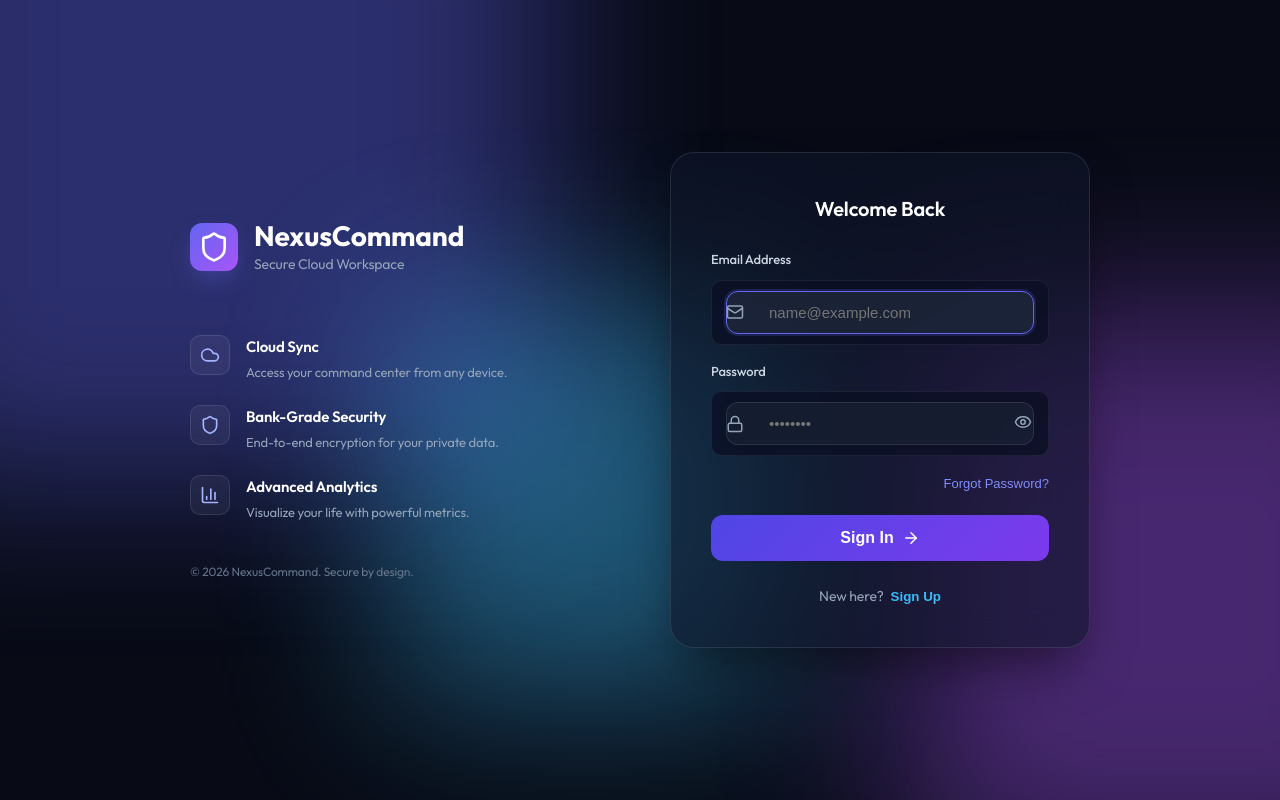
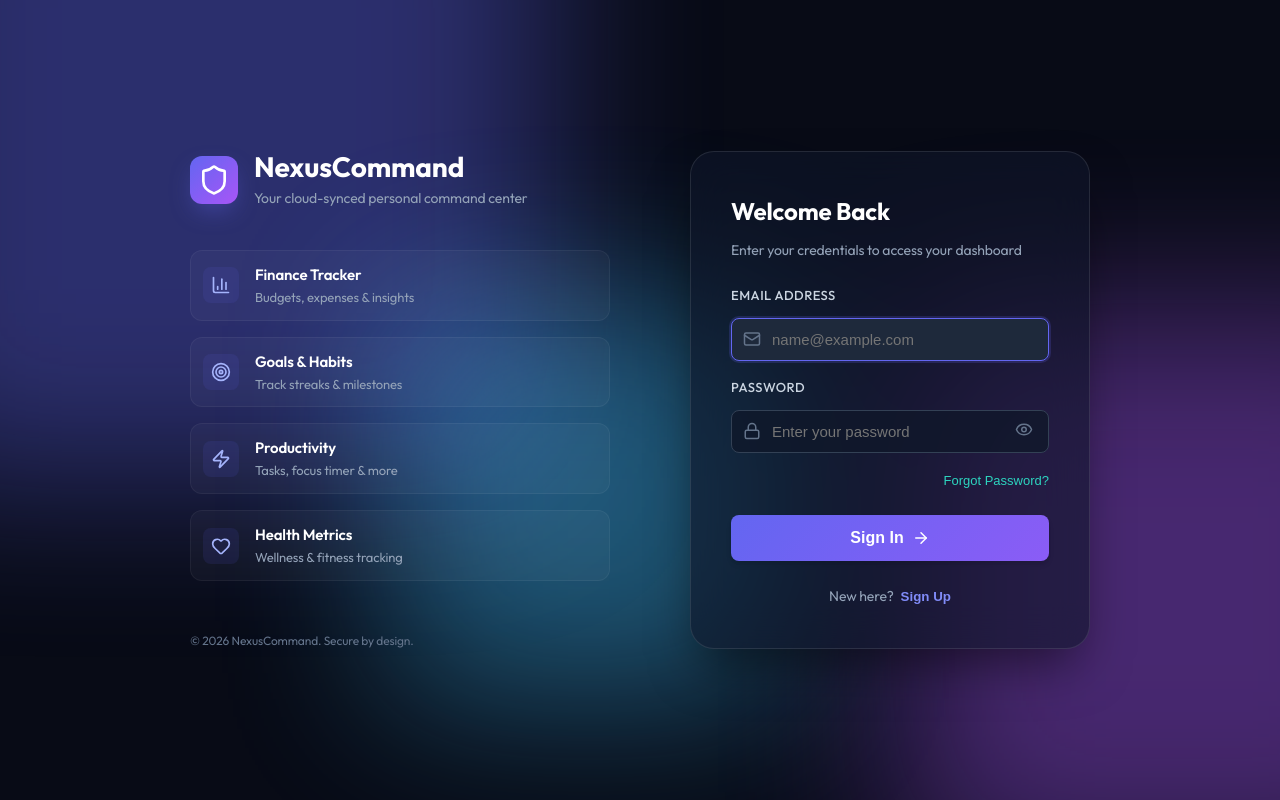
Before and after one commit to PSAbhinav/nexus-command, a React (Vite) app: page / in a window 1280 px wide. Built offline with nearby package versions, Linux system fonts and the light colour scheme; no server answers.

Commit message:
Refine Auth UI: restore module list, simplify inputs

```diff
--- a/src/components/auth/AuthScreen.jsx
+++ b/src/components/auth/AuthScreen.jsx
@@ -1,6 +1,6 @@
 import { useState, useEffect } from 'react';
 import { supabase } from '../../lib/supabase';
-import { Shield, Mail, ArrowRight, Lock, Eye, EyeOff, CheckCircle2, AlertCircle, Zap, Globe, BarChart3, Cloud } from 'lucide-react';
+import { Shield, Mail, ArrowRight, Lock, Eye, EyeOff, CheckCircle2, AlertCircle, BarChart3, Zap, Target, Heart, Layout } from 'lucide-react';
 
 export default function AuthScreen({ onAuthenticated }) {
   const [mode, setMode] = useState('login'); // 'login' | 'register' | 'forgot' | 'reset'
@@ -84,10 +84,12 @@ export default function AuthScreen({ onAuthenticated }) {
     }
   };
 
-  const features = [
-    { icon: <Cloud size={20} />, title: 'Cloud Sync', desc: 'Access your command center from any device.' },
-    { icon: <Shield size={20} />, title: 'Bank-Grade Security', desc: 'End-to-end encryption for your private data.' },
-    { icon: <BarChart3 size={20} />, title: 'Advanced Analytics', desc: 'Visualize your life with powerful metrics.' }
+  // Original modules list from generic previous design
+  const modules = [
+    { icon: <BarChart3 size={20} />, title: 'Finance Tracker', desc: 'Budgets, expenses & insights' },
+    { icon: <Target size={20} />, title: 'Goals & Habits', desc: 'Track streaks & milestones' },
+    { icon: <Zap size={20} />, title: 'Productivity', desc: 'Tasks, focus timer & more' },
+    { icon: <Heart size={20} />, title: 'Health Metrics', desc: 'Wellness & fitness tracking' }
   ];
 
   return (
@@ -99,23 +101,23 @@ export default function AuthScreen({ onAuthenticated }) {
       </div>
 
       <div className="auth-container">
-        {/* Left Side - Branding & Features */}
+        {/* Left Side - Module Showcase (Restored from Previous Design) */}
         <div className="auth-left">
           <div className="brand-header">
             <div className="logo-icon"><Shield size={32} /></div>
             <div>
               <h1 className="app-title">NexusCommand</h1>
-              <p className="app-tagline">Secure Cloud Workspace</p>
+              <p className="app-tagline">Your cloud-synced personal command center</p>
             </div>
           </div>
 
-          <div className="feature-list">
-            {features.map((f, i) => (
-              <div key={i} className="feature-item">
-                <div className="feature-icon">{f.icon}</div>
+          <div className="module-list">
+            {modules.map((m, i) => (
+              <div key={i} className="module-item">
+                <div className="module-icon">{m.icon}</div>
                 <div>
-                  <div className="feature-title">{f.title}</div>
-                  <div className="feature-desc">{f.desc}</div>
+                  <div className="module-title">{m.title}</div>
+                  <div className="module-desc">{m.desc}</div>
                 </div>
               </div>
             ))}
@@ -136,6 +138,8 @@ export default function AuthScreen({ onAuthenticated }) {
               {mode === 'reset' && 'Set New Password'}
             </h2>
 
+            {mode === 'login' && <p className="auth-subtitle">Enter your credentials to access your dashboard</p>}
+
             {error && <div className="feedback error"><AlertCircle size={16} />{error}</div>}
             {successMsg && <div className="feedback success"><CheckCircle2 size={16} />{successMsg}</div>}
 
@@ -143,9 +147,16 @@ export default function AuthScreen({ onAuthenticated }) {
               {(mode === 'login' || mode === 'register' || mode === 'forgot') && (
                 <div className="input-group">
                   <label>Email Address</label>
-                  <div className="input-field">
-                    <Mail size={18} className="icon" />
-                    <input type="email" placeholder="name@example.com" value={email} onChange={e => setEmail(e.target.value)} required autoFocus={mode === 'login'} />
+                  <div className="simple-input-wrapper">
+                    <Mail size={18} className="input-icon" />
+                    <input
+                      type="email"
+                      placeholder="name@example.com"
+                      value={email}
+                      onChange={e => setEmail(e.target.value)}
+                      required
+                      autoFocus={mode === 'login'}
+                    />
                   </div>
                 </div>
               )}
@@ -153,9 +164,15 @@ export default function AuthScreen({ onAuthenticated }) {
               {(mode === 'login' || mode === 'register' || mode === 'reset') && (
                 <div className="input-group">
                   <label>{mode === 'reset' ? 'New Password' : 'Password'}</label>
-                  <div className="input-field">
-                    <Lock size={18} className="icon" />
-                    <input type={showPassword ? 'text' : 'password'} placeholder="••••••••" value={password} onChange={e => setPassword(e.target.value)} required />
+                  <div className="simple-input-wrapper">
+                    <Lock size={18} className="input-icon" />
+                    <input
+                      type={showPassword ? 'text' : 'password'}
+                      placeholder="Enter your password"
+                      value={password}
+                      onChange={e => setPassword(e.target.value)}
+                      required
+                    />
                     <button type="button" className="toggle-pwd" onClick={() => setShowPassword(!showPassword)}>
                       {showPassword ? <EyeOff size={18} /> : <Eye size={18} />}
                     </button>
@@ -166,9 +183,15 @@ export default function AuthScreen({ onAuthenticated }) {
               {(mode === 'register' || mode === 'reset') && (
                 <div className="input-group">
                   <label>Confirm Password</label>
-                  <div className="input-field">
-                    <Lock size={18} className="icon" />
-                    <input type={showPassword ? 'text' : 'password'} placeholder="••••••••" value={confirmPassword} onChange={e => setConfirmPassword(e.target.value)} required />
+                  <div className="simple-input-wrapper">
+                    <Lock size={18} className="input-icon" />
+                    <input
+                      type={showPassword ? 'text' : 'password'}
+                      placeholder="Confirm your password"
+                      value={confirmPassword}
+                      onChange={e => setConfirmPassword(e.target.value)}
+                      required
+                    />
                   </div>
                 </div>
               )}
@@ -231,26 +254,26 @@ export default function AuthScreen({ onAuthenticated }) {
                     50% { transform: translate(30px, -30px) scale(1.1); }
                 }
 
-                /* Split Layout Container */
                 .auth-container {
                     position: relative;
                     z-index: 10;
                     display: flex;
                     width: 100%;
-                    max-width: 900px; /* Wider for split */
-                    gap: 60px;
+                    max-width: 900px;
+                    gap: 80px;
                     align-items: center;
+                    justify-content: center;
                 }
 
-                /* Left Side */
+                /* Left Side - Modules List */
                 .auth-left {
                     flex: 1;
                     display: flex;
                     flex-direction: column;
-                    gap: 40px;
+                    gap: 30px;
                 }
 
-                .brand-header { display: flex; align-items: center; gap: 16px; margin-bottom: 20px; }
+                .brand-header { display: flex; align-items: center; gap: 16px; margin-bottom: 10px; }
                 .logo-icon {
                     width: 48px; height: 48px;
                     background: linear-gradient(135deg, #6366f1, #a855f7);
@@ -259,28 +282,36 @@ export default function AuthScreen({ onAuthenticated }) {
                     box-shadow: 0 10px 25px -5px rgba(99, 102, 241, 0.4);
                 }
                 .app-title { font-size: 28px; font-weight: 700; color: white; margin: 0; line-height: 1.2; }
-                .app-tagline { color: #94a3b8; font-size: 14px; margin: 0; }
+                .app-tagline { color: #94a3b8; font-size: 14px; margin: 4px 0 0 0; }
 
-                .feature-list { display: flex; flex-direction: column; gap: 24px; }
-                .feature-item { display: flex; gap: 16px; }
-                .feature-icon {
-                    width: 40px; height: 40px;
-                    background: rgba(255, 255, 255, 0.05);
-                    border: 1px solid rgba(255, 255, 255, 0.1);
-                    border-radius: 10px;
+                .module-list { display: flex; flex-direction: column; gap: 16px; }
+                .module-item {
+                    display: flex; gap: 16px; align-items: center;
+                    padding: 12px;
+                    border-radius: 12px;
+                    background: rgba(255, 255, 255, 0.03);
+                    border: 1px solid rgba(255, 255, 255, 0.05);
+                    transition: transform 0.2s;
+                }
+                .module-item:hover { transform: translateX(5px); background: rgba(255, 255, 255, 0.06); }
+
+                .module-icon {
+                    width: 36px; height: 36px;
+                    background: rgba(99, 102, 241, 0.1);
+                    border-radius: 8px;
                     display: flex; align-items: center; justify-content: center;
                     color: #a5b4fc;
                     flex-shrink: 0;
                 }
-                .feature-title { font-weight: 600; font-size: 15px; color: white; margin-bottom: 4px; }
-                .feature-desc { font-size: 13px; color: #94a3b8; line-height: 1.4; }
+                .module-title { font-weight: 600; font-size: 15px; color: white; }
+                .module-desc { font-size: 13px; color: #94a3b8; }
 
-                .auth-footer-note { font-size: 12px; color: #64748b; margin-top: auto; }
+                .auth-footer-note { font-size: 12px; color: #64748b; margin-top: 20px; }
 
-                /* Right Side */
+                /* Right Side - Form */
                 .auth-right {
                     flex: 1;
-                    max-width: 420px;
+                    max-width: 400px;
                 }
 
                 .auth-card {
@@ -298,57 +329,87 @@ export default function AuthScreen({ onAuthenticated }) {
                     to { opacity: 1; transform: translateY(0); }
                 }
 
-                .auth-mode-title { font-size: 20px; font-weight: 600; text-align: center; margin-bottom: 24px; color: white; }
+                .auth-mode-title { font-size: 24px; font-weight: 700; margin-bottom: 8px; color: white; }
+                .auth-subtitle { color: #94a3b8; font-size: 14px; margin-bottom: 24px; }
 
+                /* Simplified Inputs - No 'box in box' */
                 .input-group { margin-bottom: 16px; }
-                .input-group label { display: block; font-size: 13px; color: #cbd5e1; margin-bottom: 6px; font-weight: 500; }
-                .input-field { position: relative; display: flex; align-items: center; }
-                .input-field input {
+                .input-group label { display: block; font-size: 13px; color: #cbd5e1; margin-bottom: 8px; font-weight: 500; text-transform: uppercase; letter-spacing: 0.5px; }
+
+                .simple-input-wrapper {
+                    position: relative;
+                }
+
+                .simple-input-wrapper input {
                     width: 100%;
-                    background: rgba(30, 41, 59, 0.5);
-                    border: 1px solid rgba(255, 255, 255, 0.1);
-                    padding: 12px 16px 12px 42px;
-                    border-radius: 12px;
+                    background: rgba(15, 23, 42, 0.8);
+                    border: 1px solid rgba(51, 65, 85, 1);
+                    padding: 12px 16px 12px 40px; /* Space for icon */
+                    border-radius: 8px;
                     color: white;
                     font-size: 15px;
                     transition: all 0.2s;
                     outline: none;
                 }
-                .input-field input:focus {
-                    background: rgba(30, 41, 59, 0.8);
+
+                .simple-input-wrapper input:focus {
                     border-color: #6366f1;
                     box-shadow: 0 0 0 2px rgba(99, 102, 241, 0.2);
+                    background: rgba(30, 41, 59, 1);
                 }
-                .input-field .icon { position: absolute; left: 14px; color: #94a3b8; pointer-events: none; }
-                .toggle-pwd { position: absolute; right: 12px; background: none; border: none; color: #94a3b8; cursor: pointer; padding: 4px; }
-                .toggle-pwd:hover { color: white; }
 
-                .forgot-link { text-align: right; margin-bottom: 20px; }
-                .forgot-link button { background: none; border: none; color: #818cf8; font-size: 13px; cursor: pointer; font-weight: 500; }
-                .forgot-link button:hover { color: #a5b4fc; text-decoration: underline; }
+                .input-icon {
+                    position: absolute;
+                    left: 12px;
+                    top: 50%;
+                    transform: translateY(-50%);
+                    color: #64748b;
+                    pointer-events: none;
+                    transition: color 0.2s;
+                }
+
+                .simple-input-wrapper input:focus + .input-icon {
+                    color: #818cf8;
+                }
+                /* Use sibling selector hack or just rely on focus-within if we wrapper */
+
+                .toggle-pwd {
+                    position: absolute; right: 12px; top: 50%; transform: translateY(-50%);
+                    background: none; border: none; color: #64748b; cursor: pointer; padding: 4px;
+                }
+                .toggle-pwd:hover { color: #white; }
+
+                .forgot-link { text-align: right; margin-bottom: 24px; }
+                .forgot-link button { background: none; border: none; color: #2dd4bf; /* Teal accent */ font-size: 13px; cursor: pointer; font-weight: 500; }
+                .forgot-link button:hover { color: #5eead4; text-decoration: underline; }
 
                 .submit-btn {
                     width: 100%;
-                    background: linear-gradient(135deg, #4f46e5, #7c3aed);
+                    background: linear-gradient(135deg, #6366f1, #8b5cf6);
                     border: none;
                     padding: 14px;
-                    border-radius: 12px;
+                    border-radius: 8px;
                     color: white;
                     font-size: 16px;
                     font-weight: 600;
                     cursor: pointer;
                     display: flex; align-items: center; justify-content: center; gap: 8px;
                     transition: transform 0.1s, box-shadow 0.2s;
+                    box-shadow: 0 4px 6px -1px rgba(0, 0, 0, 0.1), 0 2px 4px -1px rgba(0, 0, 0, 0.06);
                 }
-                .submit-btn:hover { box-shadow: 0 10px 20px -5px rgba(79, 70, 229, 0.4); transform: translateY(-1px); }
+                .submit-btn:hover {
+                    box-shadow: 0 10px 15px -3px rgba(99, 102, 241, 0.4);
+                    transform: translateY(-1px);
+                    background: linear-gradient(135deg, #4f46e5, #7c3aed);
+                }
                 .submit-btn:active { transform: translateY(0); }
                 .submit-btn:disabled { opacity: 0.7; cursor: not-allowed; }
 
                 .auth-footer-switch { margin-top: 24px; text-align: center; font-size: 14px; color: #94a3b8; }
-                .auth-footer-switch button { background: none; border: none; color: #38bdf8; font-weight: 600; cursor: pointer; margin-left: 4px; }
-                .auth-footer-switch button:hover { color: #7dd3fc; }
+                .auth-footer-switch button { background: none; border: none; color: #818cf8; font-weight: 600; cursor: pointer; margin-left: 4px; }
+                .auth-footer-switch button:hover { color: #a5b4fc; }
 
-                .feedback { padding: 12px; border-radius: 10px; margin-bottom: 20px; font-size: 14px; display: flex; align-items: center; gap: 10px; }
+                .feedback { padding: 12px; border-radius: 8px; margin-bottom: 20px; font-size: 14px; display: flex; align-items: center; gap: 10px; }
                 .feedback.error { background: rgba(239, 68, 68, 0.1); color: #fca5a5; border: 1px solid rgba(239, 68, 68, 0.2); }
                 .feedback.success { background: rgba(34, 197, 94, 0.1); color: #86efac; border: 1px solid rgba(34, 197, 94, 0.2); }
 
@@ -358,10 +419,10 @@ export default function AuthScreen({ onAuthenticated }) {
                 /* Mobile Responsive */
                 @media (max-width: 900px) {
                     .auth-container { flex-direction: column; gap: 40px; }
-                    .auth-left { text-align: center; align-items: center; }
+                    .auth-left { order: 2; text-align: center; align-items: center; }
+                    .module-list { display: none; }
+                    .auth-right { order: 1; width: 100%; }
                     .brand-header { justify-content: center; }
-                    .feature-list { display: none; /* Hide features on mobile like old design */ }
-                    .auth-right { width: 100%; }
                 }
             `}</style>
     </div>
```
